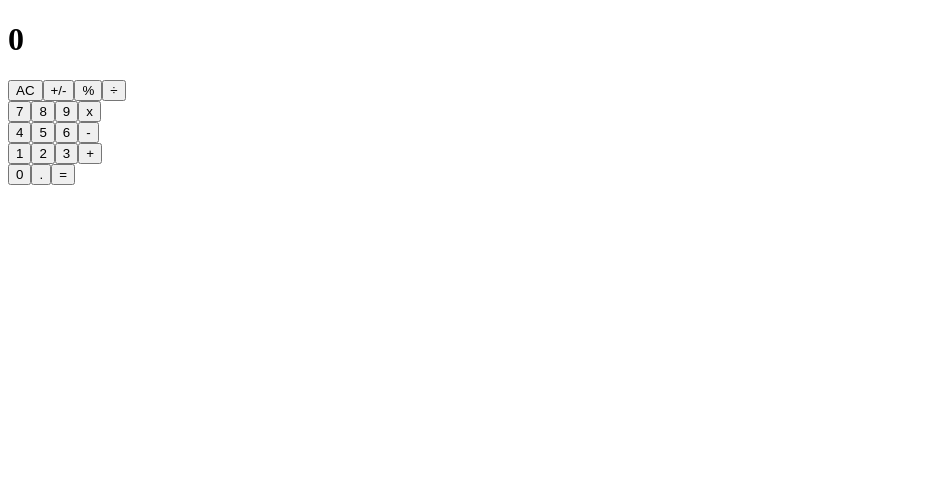
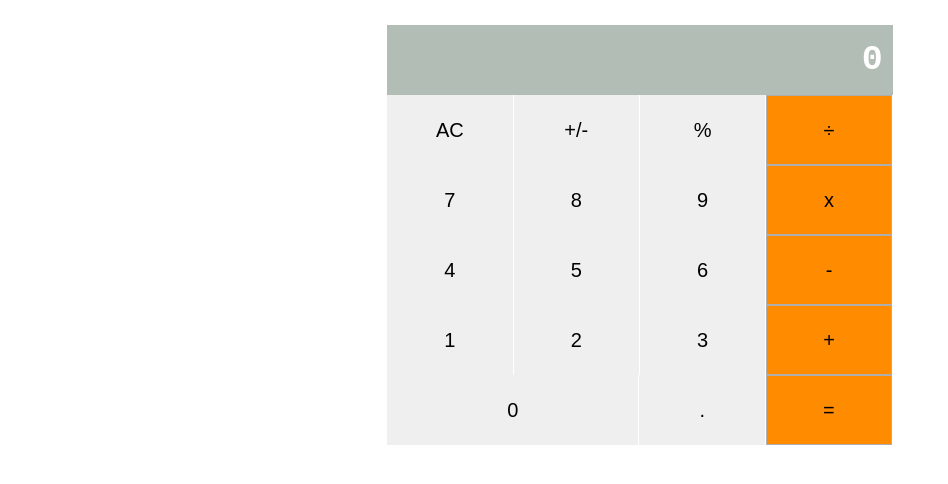
Before and after one commit to GloireIrenge/math_magician, a React (Create React App) app: page / in a window 1280 px wide. Shown: the top 484 px of the page, without its empty margins (0-948 px from the left). Built offline with nearby package versions, Linux system fonts and the light colour scheme; the HTML template or start-up script is replaced by a standard one.

Commit message:
Update CSS file with some style

```diff
--- a/src/index.css
+++ b/src/index.css
@@ -1,38 +1,63 @@
-.calculator {
-  width: 30%;
-  position: relative;
-  margin: 0 auto;
-  top: 25%;
+.main {
+  margin-right: auto;
+  margin-left: auto;
+  width: 40%;
+  margin-top: 10px;
+  padding: 15px;
 }
 
-.row_btn {
+.display {
+  display: flex;
+  justify-content: flex-end;
+  align-items: center;
+  width: 100%;
+  height: 70px;
+  background-color: #b2beb5;
+}
+
+.pixel {
+  color: white;
+  margin-right: 10px;
+}
+
+.ctrls {
   display: flex;
 }
 
-.value {
-  padding: 16px;
-  font-size: 30px;
-  background-color: #858693;
-  color: #eee;
-  text-align: right;
+.ctrl-btn-row {
+  margin-right: 1px;
+  width: 25%;
+  height: 70px;
+  padding: 5px;
+  display: flex;
+  justify-content: center;
+  align-items: center;
+  border: #aeaeae solid 2px;
 }
 
-.keys {
-  flex: 1;
-  padding: 16px;
-  font-size: 18px;
-  color: #444;
-  outline: none;
-  cursor: pointer;
-  background-color: #eee;
-  border: 1px solid rgb(219, 216, 216);
-  text-align: center;
+.font {
+  font-size: 20px;
 }
 
-.zero {
-  flex: 2.5;
+.ctrl-btn-2-row {
+  width: 50%;
 }
 
-.sign {
-  background-color: #f5913e;
+.bg-ash {
+  border: none;
 }
+
+.bg-ash:hover {
+  background-color: #aeaeae;
+  cursor: pointer;
+}
+
+.bg-orange {
+  background-color: #ff8c00;
+  border: #aeaeae 1px solid;
+}
+
+.display-txt {
+  font-size: 35px;
+  font-family: 'Courier New', Courier, monospace;
+}
```
